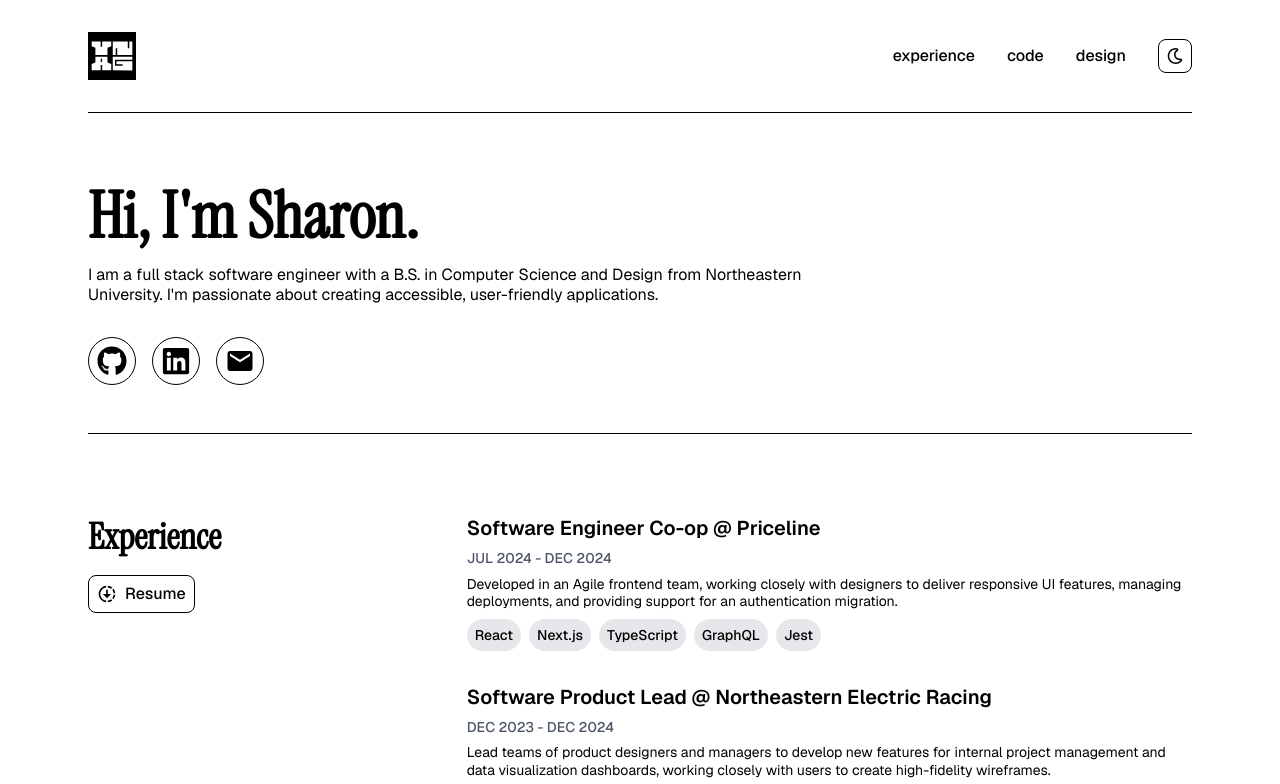
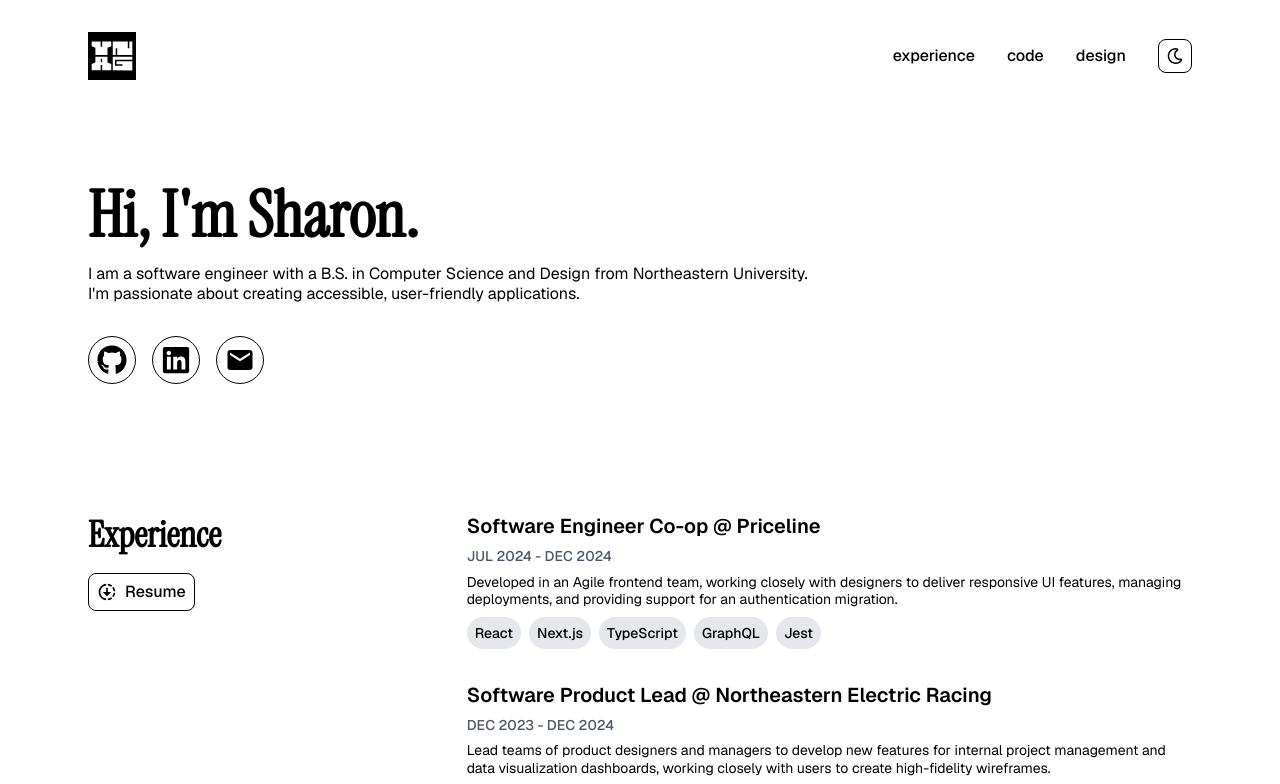
Before and after one commit to sharonyang16/sharonyang16.github.io, a Next.js app: page / in a window 1280 px wide. Shown: the top 784 px of the page. Built offline with nearby package versions, Linux system fonts and the light colour scheme.

Commit message:
hero styling

```diff
--- a/src/app/page.tsx
+++ b/src/app/page.tsx
@@ -8,11 +8,11 @@ import designData from "@/content/design.json";
 
 export default function Home() {
   return (
-    <div className="flex flex-col lg:grid lg:grid-cols-3 gap-x-8 gap-y-12 py-16">
+    <div className="flex flex-col lg:grid lg:grid-cols-3 gap-x-8 gap-y-12 pt-4 pb-16">
       <div className="col-span-2">
         <Hero {...heroData} />
       </div>
-      <hr className="col-span-3" />
+      <div />
       <Experiences {...experienceData} />
       <Projects title="Code" projects={codeData} />
       <Projects title="Design" projects={designData} />
--- a/src/components/home/Hero/Hero.tsx
+++ b/src/components/home/Hero/Hero.tsx
@@ -5,7 +5,7 @@ import { HeroLinkIcon } from "@/utils/data.utils";
 
 const Hero = ({ headline, links, summary }: HeroProps) => {
   return (
-    <div className="flex flex-col w-full gap-8">
+    <div className="flex flex-col w-full gap-8 py-12">
       <div className="flex flex-col gap-2">
         <Typography intent="heading">{headline}</Typography>
         <Typography intent="paragraph1">{summary}</Typography>
--- a/src/components/layout/Header/Header.tsx
+++ b/src/components/layout/Header/Header.tsx
@@ -22,7 +22,6 @@ const Header = () => {
           </div>
         </div>
       </div>
-      <hr />
     </header>
   );
 };
--- a/src/content/hero.json
+++ b/src/content/hero.json
@@ -14,5 +14,5 @@
       "url": "mailto:sharonyyang0@gmail.com"
     }
   ],
-  "summary": "I am a full stack software engineer with a B.S. in Computer Science and Design from Northeastern University. I'm passionate about creating accessible, user-friendly applications."
+  "summary": "I am a software engineer with a B.S. in Computer Science and Design from Northeastern University. I'm passionate about creating accessible, user-friendly applications."
 }
```
